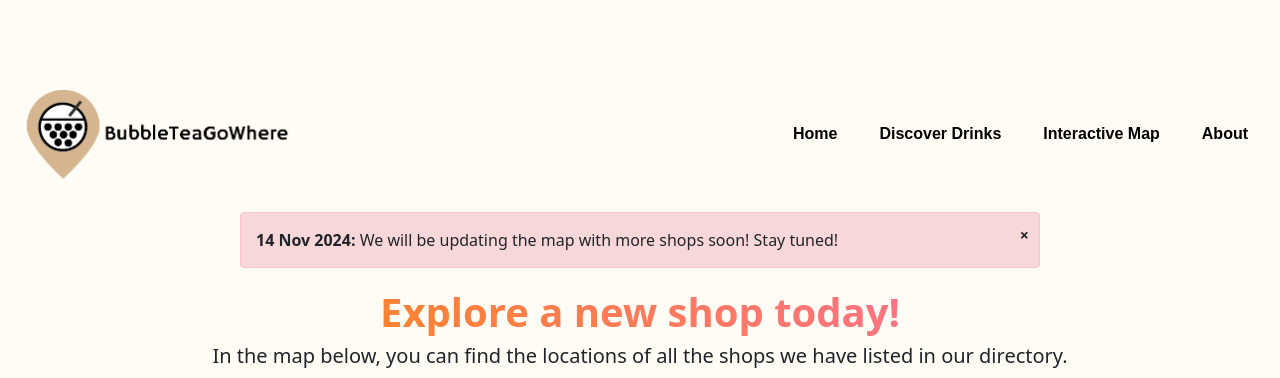
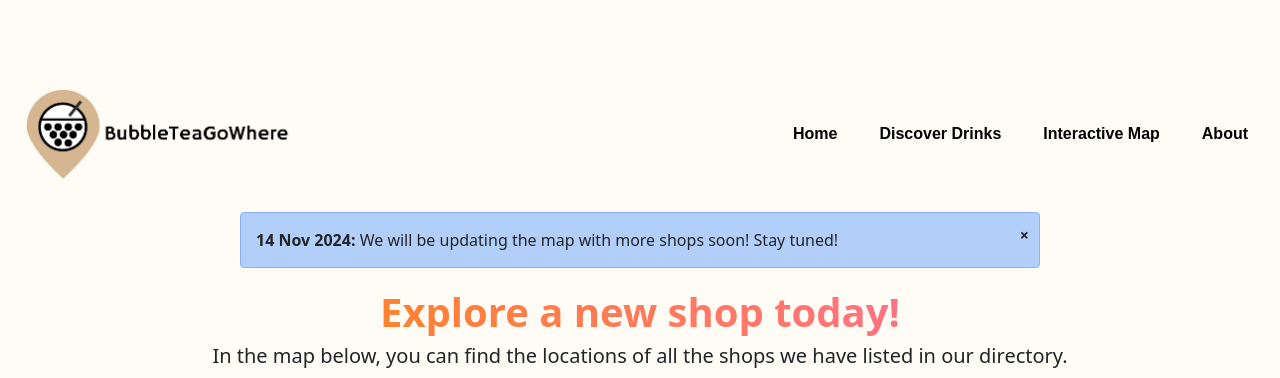
Before and after one commit to J-node/Bobagowhere, a plain HTML site: page shops.html in a window 1280 px wide. Shown: the top 378 px of the page. Drawn offline with nearby package versions, Linux system fonts and the light colour scheme.

Commit message:
Change alert box colour

```diff
--- a/style.css
+++ b/style.css
@@ -17,8 +17,8 @@
 
 .alert-box {
   padding: 15px;
-  background-color: #f8d7da;
-  border: 1px solid #f5c6cb;
+  background-color: #b1cff8;
+  border: 1px solid #89b0f8;
   border-radius: 4px;
   margin: 20px auto;
   max-width: 800px;
```
